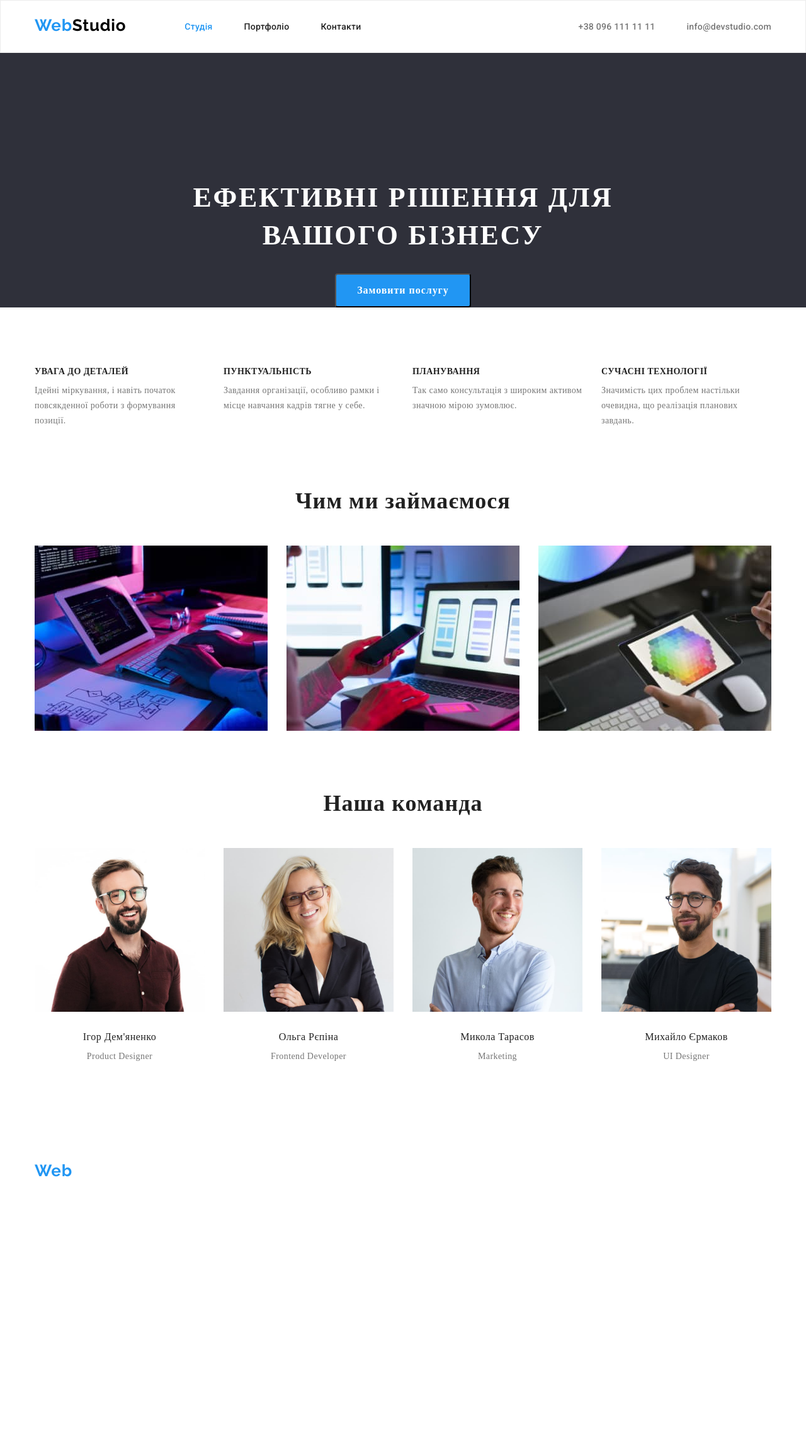
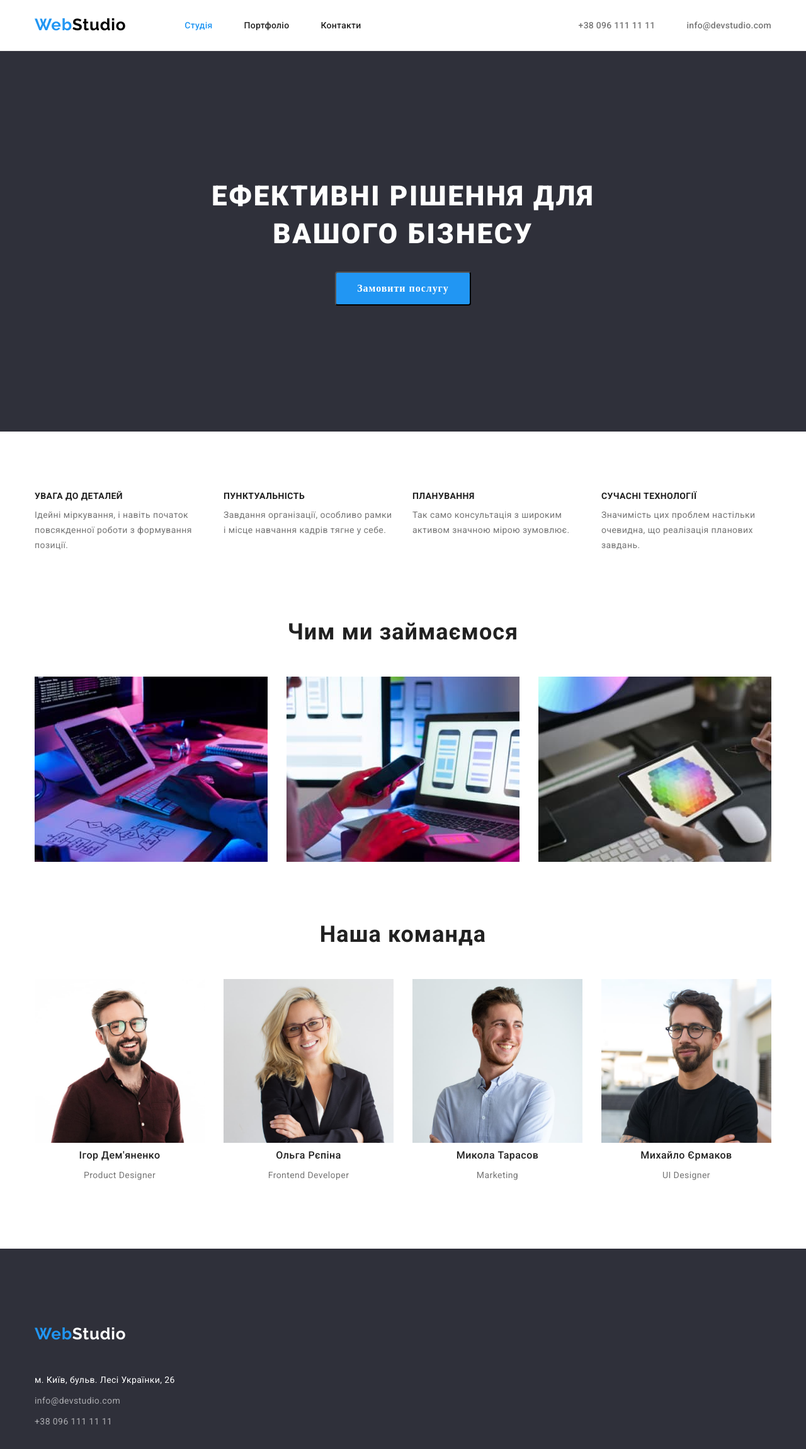
Before and after one commit to YuriiTat/goit-markup-hw-03, a plain HTML site: page index.html in a window 1280 px wide. Shown: the whole page at 63% size. Before the commit the page ends 2164 px from the top, so only its background shows below. Drawn offline with nearby package versions, Linux system fonts and the light colour scheme.

Commit message:
Update styles.css

```diff
--- a/css/styles.css
+++ b/css/styles.css
@@ -1,18 +1,30 @@
 :root {
-    --background-color-primary: #FFFFFF;
-    --background-color-secondary:#2F303A;
-    --text-color:#212121;
-    --button-activated-color:#2196F3;
-    --button-idle-color:#F5F4FA;
-    --text-color2:#757575;
+  --background-color-primary: #ffffff;
+  --background-color-secondary: #2f303a;
+  --text-color: #212121;
+  --button-activated-color: #2196f3;
+  --button-idle-color: #f5f4fa;
+  --text-color2: #757575;
   --card-set-gap: 30px;
-    --card-shadow:
+  --card-shadow: ;
 }
 /* *,
 *::before,
 *::after {
     box-sizing: inherit;
 } */
+
+h1,
+h2,
+h3,
+h4,
+h5,
+h6,
+p,
+ul {
+  margin: 0;
+  padding: 0;
+}
 
 .visually-hidden {
   position: absolute;
@@ -52,9 +64,10 @@ border-radius: 4px;
   border: transparent;
   padding: 6px 22px;
 }
-.clickable-button:hover, .clickable-button:focus {
+.clickable-button:hover,
+.clickable-button:focus {
   background-color: var(--button-activated-color);
-    color:var(--background-color-primary);
+  color: var(--background-color-primary);
 }
 .clickable-button-main {
   font-family: 'inherit';
@@ -65,7 +78,7 @@ line-height: 30px;
   align-items: center;
   text-align: center;
   letter-spacing: 0.06em;
-    color: #FFFFFF;
+  color: #ffffff;
   cursor: pointer;
   background-color: var(--button-activated-color);
   border-radius: 4px;
@@ -74,32 +87,41 @@ letter-spacing: 0.06em;
   margin: 0 auto;
   display: block;
 }
-.clickable-button-main:hover, .clickable-button-main:focus {
+.clickable-button-main:hover,
+.clickable-button-main:focus {
   opacity: 0.8;
 }
 .background-secondary {
   background-color: var(--background-color-secondary);
   text-align: center;
-    padding: 200px 0 px;
+  padding: 200px 0;
 }
+
+.background-secondary-foot {
+  background-color: var(--background-color-secondary);
+  text-align: center;
+  padding: 60px 0;
+}
+
 .contact-info {
-    color: #FFFFFF99;
-    text-decoration: none
+  color: #ffffff99;
+  text-decoration: none;
 }
-.contact-info:hover, .contact-info:focus {
+.contact-info:hover,
+.contact-info:focus {
   color: var(--button-activated-color);
 }
 .contact-info-header {
-    font-family: inherit;
   font-style: normal;
   font-weight: 500;
   font-size: 14px;
   line-height: 16px;
   letter-spacing: 0.02em;
   color: #757575;
-    text-decoration: none
+  text-decoration: none;
 }
-.contact-info-header:hover, .contact-info-header:focus{
+.contact-info-header:hover,
+.contact-info-header:focus {
   color: var(--button-activated-color);
 }
 
@@ -113,8 +135,8 @@ color: #000000;
   color: var(--background-color-primary);
 }
 .webstudio {
-    margin-top: 24px;
-    margin-bottom: 25px;
+  padding-top: 24px;
+  padding-bottom: 25px;
   font-family: 'Raleway';
   font-style: normal;
   font-weight: 700;
@@ -124,7 +146,6 @@ letter-spacing: 0.03em;
 }
 
 .h1-in-index {
-font-family: 'inherit';
   font-style: normal;
   font-weight: 900;
   font-size: 44px;
@@ -135,7 +156,6 @@ text-transform: uppercase;
   color: var(--background-color-primary);
   margin: 0px auto 30px auto;
   width: 700px;
-padding-top: 200px;
   display: block;
 }
 .link {
@@ -146,12 +166,12 @@ display: block;
   color: var(--background-color-primary);
   text-decoration: none;
 }
-.addresslink:hover, .addresslink:focus {
+.addresslink:hover,
+.addresslink:focus {
   color: var(--button-activated-color);
 }
 .textcolor-in-header {
   color: var(--text-color);
-        font-family: inherit;
   font-style: normal;
   font-weight: 500;
   font-size: 14px;
@@ -159,7 +179,8 @@ line-height: 16px;
   letter-spacing: 0.02em;
   text-align: center;
 }
-.textcolor-in-header:hover, .textcolor-in-header:focus {
+.textcolor-in-header:hover,
+.textcolor-in-header:focus {
   color: var(--button-activated-color);
 }
 .current-page {
@@ -167,7 +188,6 @@ text-align: center;
 }
 .paragraph-text {
   color: var(--text-color2);
-    font-family: 'inherit';
   font-style: normal;
   font-weight: 400;
   font-size: 14px;
@@ -175,6 +195,7 @@ line-height: 24px;
   text-align: left;
   letter-spacing: 0.03em;
   margin: 0px;
+  padding-bottom: 11px;
 }
 .listdots {
   list-style: none;
@@ -191,7 +212,7 @@ margin: 0px;
 /* .portfolio-buttons {
     display: flex;
 } */
-.portfolio-buttons-list:not( :last-child) {
+.portfolio-buttons-list:not(:last-child) {
   margin-right: 9px;
 }
 /* .portfolio-buttons-list {
@@ -204,16 +225,19 @@ margin-right: 9px;
   display: flex;
   flex-wrap: wrap;
 
-    /* margin-top: -30px;
+  /* option1
+   margin-top: -30px;
     margin-left: -30px ; */
 
-    margin-top: calc( -1 * var(--card-set-gap));
-        margin-left: calc( -1 * var(--card-set-gap));
+  /* option2
+  margin-top: calc(-1 * var(--card-set-gap));
+  margin-left: calc(-1 * var(--card-set-gap)); */
+
+  /* option3 */
+  gap: 30px;
 }
 
-
 .card-set > .card-item {
-
   /* outline: 1px solid turquoise; */
   /* flex-basis: calc(100% / 3 - 30px);
 
@@ -221,9 +245,9 @@ margin-right: 9px;
     margin-top: 30px; */
 
   flex-basis: calc(100% / 3 - var(--card-set-gap));
-
+  /* -this margins (17px) are not necessary-
   margin-left: var(--card-set-gap);
-        margin-top: var(--card-set-gap);
+  margin-top: var(--card-set-gap); */
 }
 
 /* .card-thumb {
@@ -233,12 +257,11 @@ margin-right: 9px;
 
 .card-content {
   padding: 20px 24px;
-    border: 1px solid #EEEEEE;
+  border: 1px solid #eeeeee;
   width: 370px;
 }
 
 .header3-index-aboutus {
-    font-family: 'inherit';
   font-style: normal;
   font-weight: 700;
   font-size: 14px;
@@ -248,18 +271,19 @@ text-transform: uppercase;
   margin-top: 0px;
   margin-bottom: 10px;
 }
+.footer-style {
+  display: block;
+}
+
 .footer-text-style {
-    font-family: 'inherit';
   font-style: normal;
   font-weight: 400;
   font-size: 14px;
   line-height: 24px;
   letter-spacing: 0.03em;
-display: block;
-padding-bottom: 60px;
 }
+
 .h2-index {
-    font-family: 'inherit';
   font-style: normal;
   font-weight: 700;
   font-size: 36px;
@@ -271,29 +295,26 @@ margin-bottom: 50px;
   /* padding-top: 94px; */
 }
 .h3-index {
-    font-family: 'inherit';
   font-style: normal;
   font-weight: 500;
   font-size: 16px;
   line-height: 19px;
   text-align: center;
   letter-spacing: 0.03em;
-margin-top: 30px;
+  padding-top: 10px;
   margin-bottom: 10px;
 }
 .paragraph-text-portfolio {
   color: var(--text-color2);
-    font-family: 'inherit';
   font-style: normal;
   font-weight: 400;
   font-size: 14px;
   line-height: 24px;
   letter-spacing: 0.03em;
-margin-top: 0px;
-margin-bottom: 20px;
+  /* margin-top: 0px;
+  margin-bottom: 20px; */
 }
 .h3-portfolio {
-    font-family: 'inherit';
   font-style: normal;
   font-weight: 700;
   font-size: 18px;
@@ -303,9 +324,7 @@ margin-top: 20px;
   margin-bottom: 4px;
 }
 
-
 /*structural elements*/
-
 
 .container {
   width: 1200px;
@@ -315,7 +334,8 @@ margin-bottom: 4px;
 
   /* outline: 1px solid red; */
 }
-.container, .centered-left {
+.container,
+.centered-left {
   text-align: left;
 }
 .site-nav {
@@ -332,17 +352,13 @@ text-align: left;
   display: flex;
   align-items: center;
   margin-left: 93px;
-    margin-bottom: 32px;
-    margin-top: 32px;
 }
-.site-nav2 .item2:not( :last-child) {
+.site-nav2 .item2:not(:last-child) {
   margin-right: 50px;
 }
 .site-nav3 {
   display: flex;
   margin-left: auto;
-        margin-bottom: 32px;
-            margin-top: 32px;
 }
 .site-nav3 .item3 + .item3 {
   margin-left: 50px;
@@ -353,14 +369,14 @@ margin-right: 50px;
   align-items: center;
 }
 .header-index-bottomline {
-    border: 1px solid #ECECEC;
+  border-bottom: 1px solid #ececec;
 }
 .advantage-list {
   display: flex;
   /* padding-top: 94px;
     padding-bottom: 94px; */
 }
-.advantage-list .adv-list-item:not( :last-child) {
+.advantage-list .adv-list-item:not(:last-child) {
   margin-right: 30px;
 }
 .adv-list-item {
@@ -370,19 +386,15 @@ margin-right: 50px;
   display: flex;
   /* padding-bottom: 94px; */
 }
-.work-list .work-list-item:not( :last-child) {
+.work-list .work-list-item:not(:last-child) {
   margin-right: 30px;
-}
-
-.button-again {
-    padding-bottom: 200px;
 }
 
 .personell-list {
   display: flex;
   /* padding-bottom: 94px; */
 }
-.personell-list .personell-list-item:not( :last-child) {
+.personell-list .personell-list-item:not(:last-child) {
   margin-right: 30px;
 }
 .par-text-align {
@@ -395,7 +407,7 @@ margin-right: 30px;
   margin-top: 0px;
   margin-bottom: 20px;
 }
-.addressborders:not( :last-child) {
+.addressborders:not(:last-child) {
   margin-bottom: 9px;
 }
 
@@ -403,3 +415,6 @@ margin-bottom: 9px;
   padding-top: 94px;
   padding-bottom: 94px;
 }
+/* .section03 {
+padding: 0;
+} */
```
Lines whose indentation alone changed are shown as unchanged.
